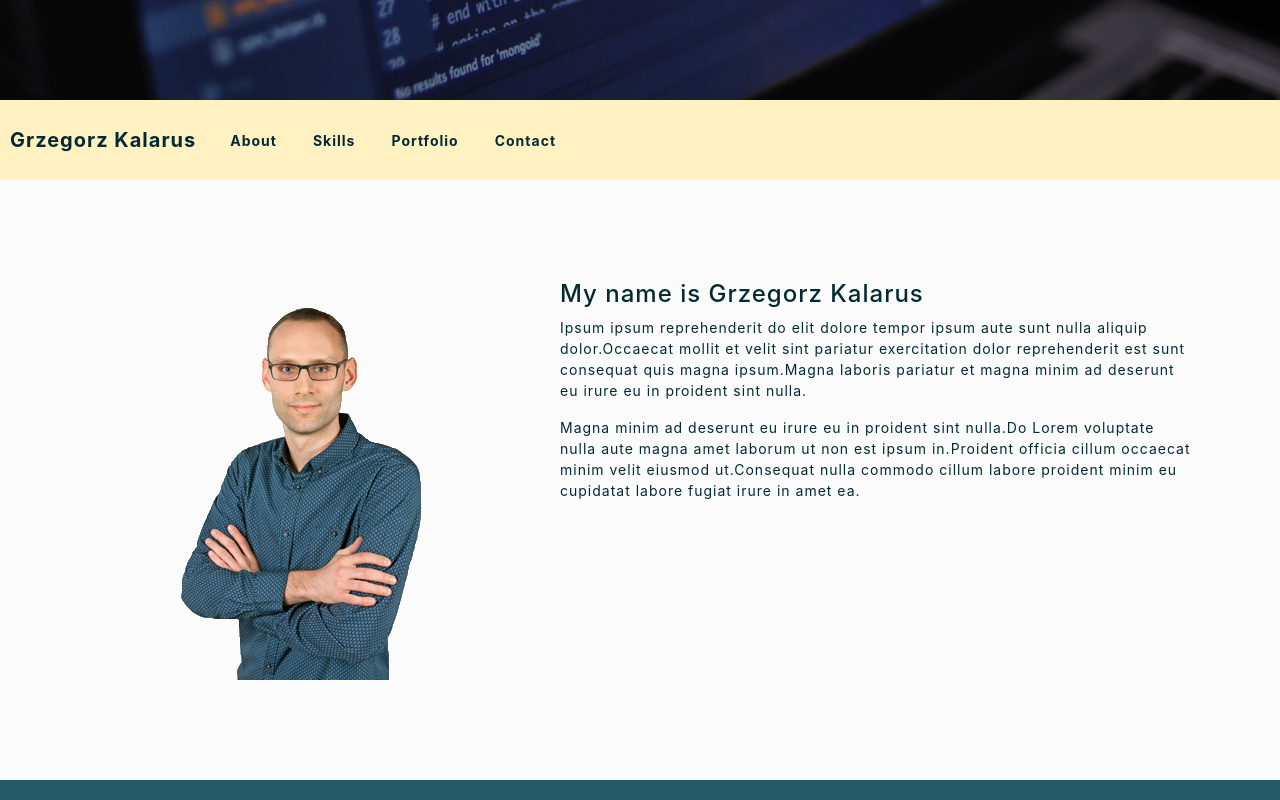
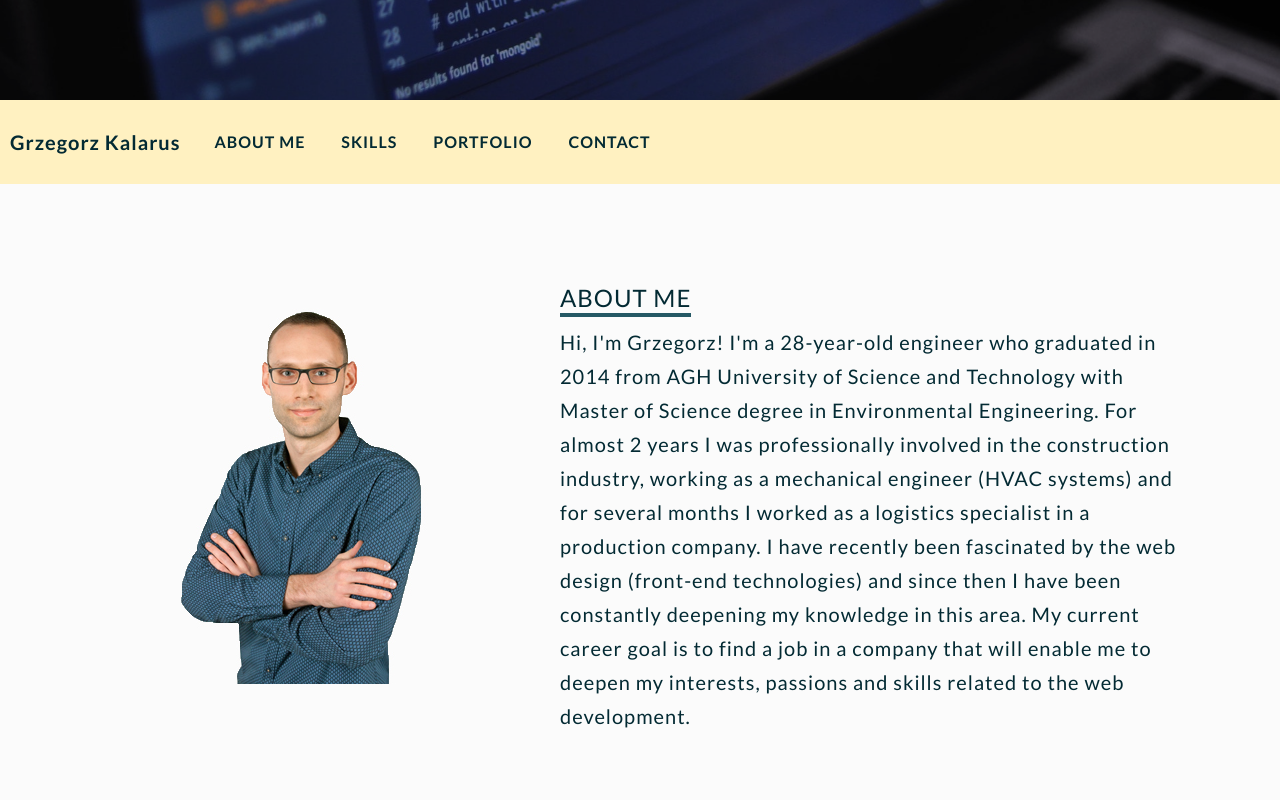
Before and after one commit to gkalarus/Portfolio, a website: page index.html in a window 1280 px wide. Shown: the part 700-1500 px from the top of the page. Drawn offline with nearby package versions, Linux system fonts and the light colour scheme.

Commit message:
added bio note

```diff
--- a/index.html
+++ b/index.html
@@ -8,7 +8,9 @@
     <meta charset="UTF-8">
     <meta http-equiv="X-UA-Compatible" content="ie=edge">
 
+
     <link rel="icon" type="image/png" href="./img/favicon.png"/>
+    <link href="https://fonts.googleapis.com/css?family=Lato:100,300,400,700,900" rel="stylesheet">
     <link rel="stylesheet" type="text/css" href="css/superslides.css">
     <link rel="stylesheet" href="https://maxcdn.bootstrapcdn.com/bootstrap/4.0.0/css/bootstrap.min.css" integrity="sha384-Gn5384xqQ1aoWXA+058RXPxPg6fy4IWvTNh0E263XmFcJlSAwiGgFAW/dAiS6JXm"
         crossorigin="anonymous">
@@ -57,7 +59,7 @@
         <div class="collapse navbar-collapse" id="navbarNav">
             <ul class="navbar-nav">
                 <li class="nav-item active">
-                    <a class="nav-link" href="#about">About
+                    <a class="nav-link" href="#about">About me
                         <span class="sr-only">(current)</span>
                     </a>
                 </li>
@@ -83,13 +85,9 @@
                     <img src="img/about_color.jpg" class="aboutImage" alt="">
                 </div>
                 <div class="col-md-7">
-                    <h4>My name is Grzegorz Kalarus</h4>
-                    <p>Ipsum ipsum reprehenderit do elit dolore tempor ipsum aute sunt nulla aliquip dolor.Occaecat mollit et
-                        velit sint pariatur exercitation dolor reprehenderit est sunt consequat quis magna ipsum.Magna laboris
-                        pariatur et magna minim ad deserunt eu irure eu in proident sint nulla.</p>
-                    <p>Magna minim ad deserunt eu irure eu in proident sint nulla.Do Lorem voluptate nulla aute magna amet laborum
-                        ut non est ipsum in.Proident officia cillum occaecat minim velit eiusmod ut.Consequat nulla commodo
-                        cillum labore proident minim eu cupidatat labore fugiat irure in amet ea.</p>
+                    <h4>About me</h4>
+                    <p>Hi, I'm Grzegorz! I'm a 28-year-old engineer who graduated in 2014 from AGH University of Science and Technology with Master of Science degree in Environmental Engineering. For almost 2 years I was professionally involved in the construction industry, working as a mechanical engineer (HVAC systems) and for several months I worked as a logistics specialist in a production company. I have recently been fascinated by the web design (front-end technologies) and since then I have been constantly deepening my knowledge in this area. My current career goal is to find a job in a company that will enable me to deepen my interests, passions and skills related to the web development.
+                    </p>
                 </div>
             </div>
         </div>
@@ -97,7 +95,7 @@
 
     <div id="skills" class="skillsSection section">
         <header>
-            <h2 class="hidden-in">Umiejętności</h2>
+            <h2 class="hidden-in">knowledge</h2>
         </header>
         <div class="container">
             <div class="row">
@@ -177,6 +175,13 @@
                     <img src="./img/react.png" alt="Logo React." class="skillIcon top-buffer">
                     <div>
                       <h3>React</h3>
+                    </div>
+                </div>
+            </div>
+            <div class="row">
+                <div class="col-md-12">
+                    <div class="skillsDesc">
+                        It's difficult for me to accurately assess the level of my programming skills, because I have no commercial experience in web design. I feel the best at HTML5, CSS3/SCSS, JavaScript and React. I also have some experience in using tools such as Git, Webpack or npm. I'm quite sure that I'm able to build kind of small but interesting and functional apps or websites. If you are interested in finding out more details about my experience that's fantastic! Just take a look on my personal projects in the portfolio section below. If you still need to know more, don't hesitate to contact me via social media or e-mail.
                     </div>
                 </div>
             </div>
--- a/sass/base/_base.scss
+++ b/sass/base/_base.scss
@@ -6,7 +6,9 @@
 }
 
 body {
-    font-size: 14px;
+    font-family: "Lato", sans-serif;
+    font-weight: 400;
+    line-height: 1.7;
     color: $color-quaternary;
     letter-spacing: 1px;
 }
--- a/sass/sections/_about.scss
+++ b/sass/sections/_about.scss
@@ -10,4 +10,14 @@
 
 #about {
     background-color: $color-primary-light;
+
+    h4 {
+        text-transform: uppercase;
+        border-bottom: 4px solid $color-tertiary;
+        display:inline-block;
+    }
+
+    p {
+        font-size: 20px;
+    }
 }
--- a/sass/sections/_navigation.scss
+++ b/sass/sections/_navigation.scss
@@ -3,15 +3,18 @@
     padding: 20px 10px;
     z-index: 100;
     width: 100%;
-}
 
-#navigation li {
-    padding: 0 10px;
-}
+    li {
+        padding: 0 10px;
 
-#navigation li a {
-    color: $color-quaternary;
-    font-weight: 700;
+        a {
+            color: $color-quaternary;
+            font-weight: 700;
+        }
+    }
+    .navbar-nav {
+        text-transform: uppercase;
+    }
 }
 
 .navbar-brand {
--- a/sass/sections/_skills.scss
+++ b/sass/sections/_skills.scss
@@ -1,9 +1,10 @@
 .skillsSection {
     background-color: $color-tertiary;
-    color: #fff;
-}
+    color: $color-white;
 
-#skills {
+    h2 {
+        text-transform: uppercase;
+    }
     text-align: center;
 
     header {
@@ -19,4 +20,10 @@
     .top-buffer {
         margin-top:60px;
     }
+
+    .skillsDesc {
+        padding: 0 40px;
+        margin-top: 30px;
+        text-align: center;
+    }
 }
```
Also changed, not shown: css/style.css.
